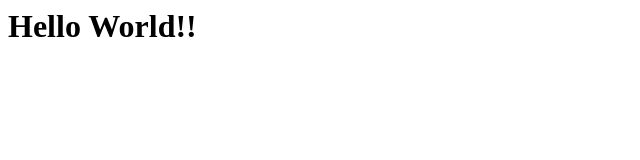
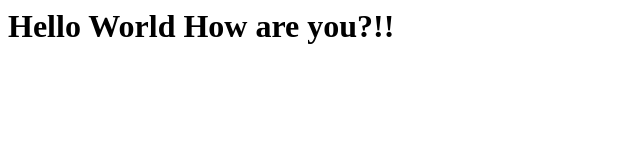
Before and after one commit to sibtainp/jenkins, a plain HTML site: page index.html in a window 1280 px wide. Shown: the whole page, without its empty margins (0-640 px from the left). Drawn offline with Linux system fonts and the light colour scheme.

Commit message:
index.html

```diff
--- a/index.html
+++ b/index.html
@@ -1,6 +1,6 @@
 <html>
    	<title>Hello World</title>
         <body>
-		<h1>Hello World!!</h1>
+		<h1>Hello World How are you?!!</h1>
 	</body>
 </html>
```
